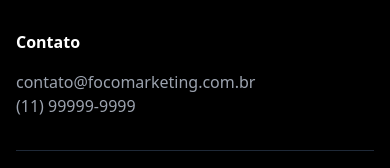
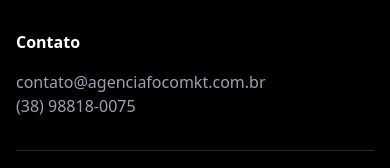
Before and after one commit to Marcos-Amorim-Rodrigues/foco-conteudo-clinicas, a React (Vite) app: page / in a window 390 px wide. Shown: the part 2971-3139 px from the top of the page. Built offline with nearby package versions, Linux system fonts and the light colour scheme.

Commit message:
Update footer contact information
Replaced the contact email and phone number in the footer.

```diff
--- a/src/pages/Index.tsx
+++ b/src/pages/Index.tsx
@@ -224,8 +224,8 @@ const Index = () => {
             </div>
             <div>
               <h4 className="text-white font-semibold mb-4">Contato</h4>
-              <p className="text-gray-400">contato@focomarketing.com.br</p>
-              <p className="text-gray-400">(11) 99999-9999</p>
+              <p className="text-gray-400">contato@agenciafocomkt.com.br</p>
+              <p className="text-gray-400">(38) 98818-0075</p>
             </div>
           </div>
           <div className="border-t border-gray-800 mt-8 pt-8 text-center">
```
